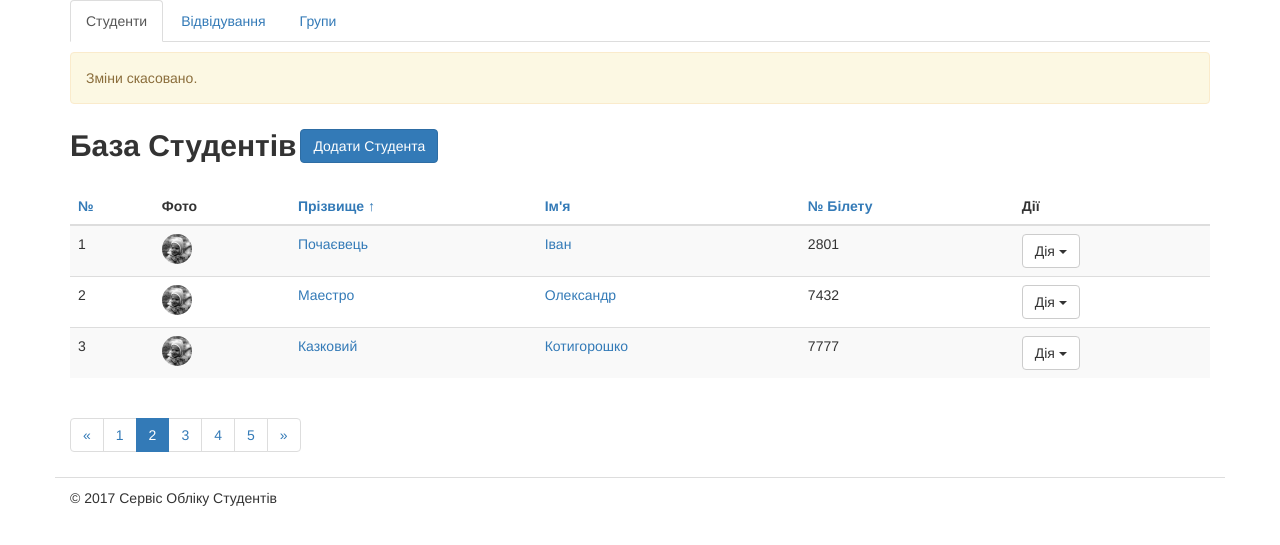
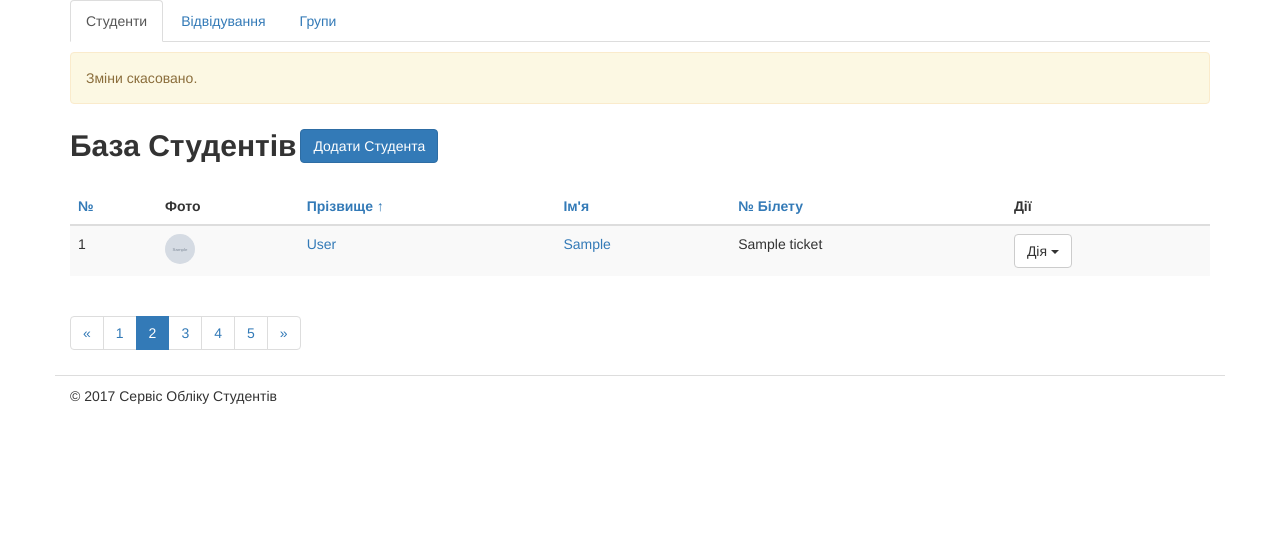
Before and after one commit to ipochaevets/django-studentsdb, a Django app: template students/templates/students/students_list.html in a window 1280 px wide. Shown: the part 70-615 px from the top of the page. Run offline with Django 3.2, Linux system fonts and the light colour scheme; the template is opened without the code that fills it: most values are stand-ins (such as "Sample title", 1, 10 or a date in 2020); grey boxes marked "Sample" are stand-in pictures; some libraries are stand-ins or nearby versions.

Commit message:
add students array and viewed in template

```diff
--- a/students/templates/students/students_list.html
+++ b/students/templates/students/students_list.html
@@ -1,3 +1,5 @@
+{% load static from staticfiles %}
+
 <!DOCTYPE html>
 <html lang="uk">
 
@@ -6,8 +8,8 @@
     <title>Сервіс обліку студентів</title>
     <meta name="description" value="Система Обліку Студентів Навчального Закладу"/>
     <!-- Include Styles -->
-    <link rel="stylesheet" href="https://maxcdn.bootstrapcdn.com/bootstrap/3.3.7/css/bootstrap.min.css" integrity="sha384-BVYiiSIFeK1dGmJRAkycuHAHRg32OmUcww7on3RYdg4Va+PmSTsz/K68vbdEjh4u" crossorigin="anonymous">
-    <link rel="stylesheet" href="./css/main.css">
+    <link rel="stylesheet" href="https://maxcdn.bootstrapcdn.com/bootstrap/3.3.7/css/bootstrap.min.css" integrity="sha384-BVYiiSIFeK1dGmJRAkycuHAHRg32OmUcww7on3RYdg4Va+PmSTsz/K68vbdEjh4u" crossorigin="anonymous"/>
+    <link rel="stylesheet" href="{% static 'css/main.css' %}"/>
 </head>
 
 <body>
@@ -64,75 +66,31 @@
                         </tr>
                     </thead>
                     <tbody>
+                        {% for student in students %}
                         <tr>
-                            <td>1</td>
-                            <td><img height="30" width="30" src="./img/ava.jpg" class="img-circle" /></td>
-                            <td><a title="Редагувати" href="{% url 'students_edit' 1 %}">Почаєвець</a></td>
-                            <td><a title="Редагувати" href="{% url 'students_edit' 1 %}">Іван</a></td>
-                            <td>2801</td>
+                            <td>{{ forloop.counter }}</td>
+                            <td><img height="30" width="30" src="{% static student.image %}" class="img-circle" /></td>
+                            <td><a title="Редагувати" href="{% url 'students_edit' student.id %}">{{ student.last_name }}</a></td>
+                            <td><a title="Редагувати" href="{% url 'students_edit' student.id %}">{{ student.first_name }}</a></td>
+                            <td>{{ student.ticket }}</td>
                             <td>
                                 <div class="dropdown">
                                     <button class="btn btn-default dropdown-toggl" type="button" data-toggle="dropdown">Дія <span class="caret"></span></button>
                                     <ul class="dropdown-menu" role="menu">
                                         <li role="presentation">
-                                            <a role="menuitem" tabindex="-1" href="{% url 'students_edit' 1 %}">Редагувати</a>
+                                            <a role="menuitem" tabindex="-1" href="{% url 'students_edit' student.id %}">Редагувати</a>
                                         </li>
                                         <li role="presentation">
-                                            <a role="menuitem" tabindex="-1" href="/journal/1">Відвідування</a>
+                                            <a role="menuitem" tabindex="-1" href="/journal/{{ student.id }}">Відвідування</a>
                                         </li>
                                         <li role="presentation">
-                                            <a role="menuitem" tabindex="-1" href="{% url 'students_delete' 1 %}">Видалити</a>
+                                            <a role="menuitem" tabindex="-1" href="{% url 'students_delete' student.id %}">Видалити</a>
                                         </li>
                                     </ul>
                                 </div>
                             </td>
                         </tr>
-                        <tr>
-                            <td>2</td>
-                            <td><img height="30" width="30" src="./img/ava1.jpg" class="img-circle" /></td>
-                            <td><a title="Редагувати" href="{% url 'students_edit' 2 %}">Маестро</a></td>
-                            <td><a title="Редагувати" href="{% url 'students_edit' 2 %}">Олександр</a></td>
-                            <td>7432</td>
-                            <td>
-                                <div class="dropdown">
-                                    <button class="btn btn-default dropdown-toggl" type="button" data-toggle="dropdown">Дія <span class="caret"></span></button>
-                                    <ul class="dropdown-menu" role="menu">
-                                        <li role="presentation">
-                                            <a role="menuitem" tabindex="-1" href="{% url 'students_edit' 2 %}">Редагувати</a>
-                                        </li>
-                                        <li role="presentation">
-                                            <a role="menuitem" tabindex="-1" href="/journal/2">Відвідування</a>
-                                        </li>
-                                        <li role="presentation">
-                                            <a role="menuitem" tabindex="-1" href="{% url 'students_delete' 2 %}">Видалити</a>
-                                        </li>
-                                    </ul>
-                                </div>
-                            </td>
-                        </tr>
-                        <tr>
-                            <td>3</td>
-                            <td><img height="30" width="30" src="./img/ava2.jpg" class="img-circle" /></td>
-                            <td><a title="Редагувати" href="{% url 'students_edit' 3 %}">Казковий</a></td>
-                            <td><a title="Редагувати" href="{% url 'students_edit' 3 %}">Котигорошко</a></td>
-                            <td>7777</td>
-                            <td>
-                                <div class="dropdown">
-                                    <button class="btn btn-default dropdown-toggl" type="button" data-toggle="dropdown">Дія <span class="caret"></span></button>
-                                    <ul class="dropdown-menu" role="menu">
-                                        <li role="presentation">
-                                            <a role="menuitem" tabindex="-1" href="{% url 'students_edit' 3 %}">Редагувати</a>
-                                        </li>
-                                        <li role="presentation">
-                                            <a role="menuitem" tabindex="-1" href="/journal/3">Відвідування</a>
-                                        </li>
-                                        <li role="presentation">
-                                            <a role="menuitem" tabindex="-1" href="{% url 'students_delete' 3 %}">Видалити</a>
-                                        </li>
-                                    </ul>
-                                </div>
-                            </td>
-                        </tr>
+                        {% endfor %}
                     </tbody>
                 </table>
                 <nav>
```
Also changed, not shown: students/static/css/main.css (added, +52 -0 lines), students/views.py (+18 -1 lines), students/static/img/ava.jpg (added), students/static/img/ava1.jpg (added), students/static/img/ava2.jpg (added).
